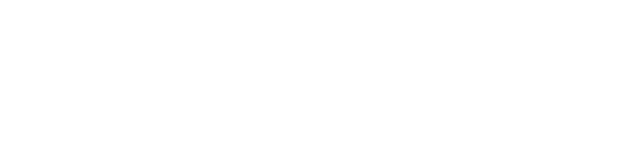
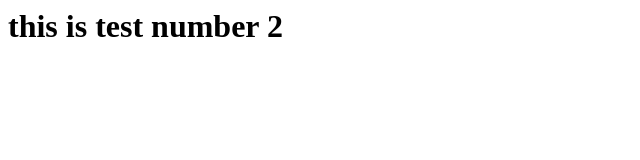
Before and after one commit to zaqwer7/test, a plain HTML site: page index.html in a window 1280 px wide. Shown: the whole page, without its empty margins (0-640 px from the left). Drawn offline with Linux system fonts and the light colour scheme.

Commit message:
body rock

```diff
--- a/index.html
+++ b/index.html
@@ -1,3 +1,5 @@
 <html>
-
+	<body>
+		<h1>this is test number 2</h1>
+	</body>
 </html>
```
